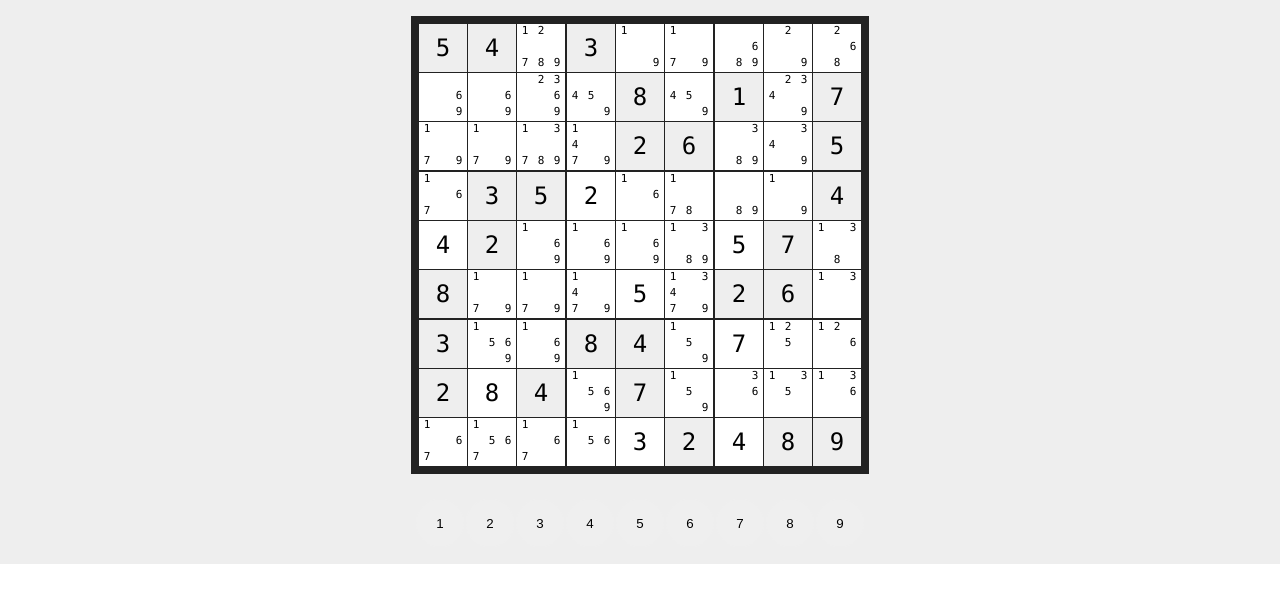
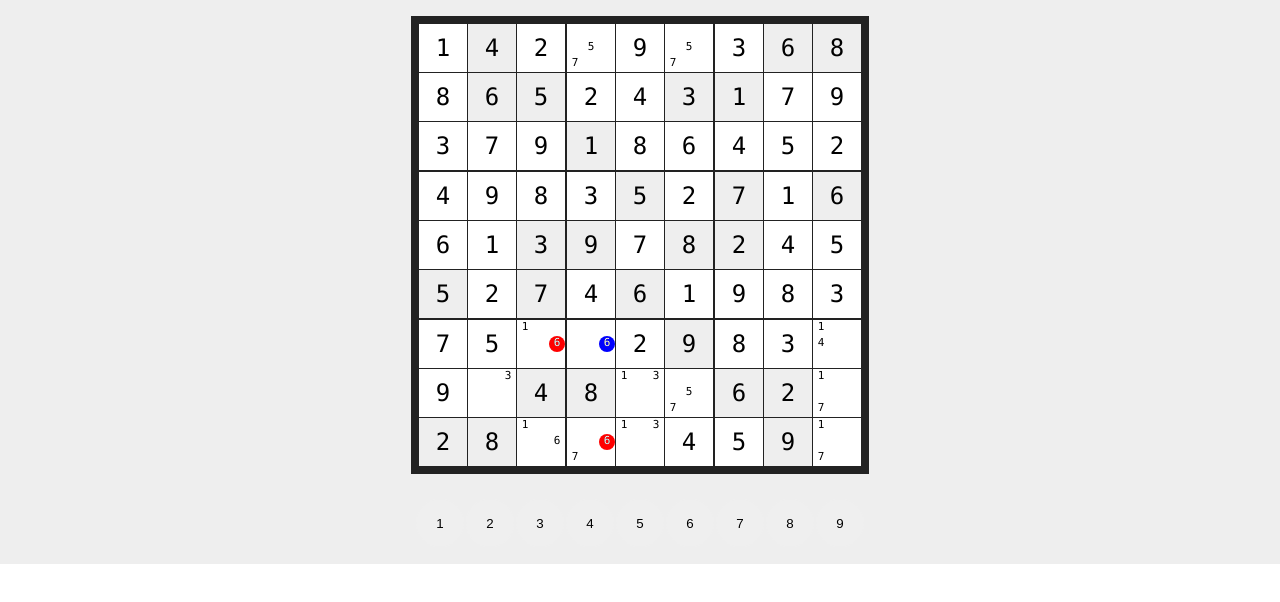
Before and after one commit to bduffany/swagdoku, an Angular app: page / in a window 1280 px wide. Shown: the top 602 px of the page. Built offline with nearby package versions, Linux system fonts and the light colour scheme.

Commit message:
Add rudimentary highlighting.

```diff
--- a/src/app/action.ts
+++ b/src/app/action.ts
@@ -1,3 +1,14 @@
+import { BoardState, BoardCoordinates } from "./state";
+import { getPeers } from "./solver";
+import { filterOut } from "./utils";
+
+export interface Highlight {
+  coordinates: BoardCoordinates;
+  value?: number;
+  marks?: number[];
+  type?: string; // clue|eliminate
+}
+
 export enum ActionType {
   ACTION_GROUP,
   CLEAR_VALUE,
@@ -15,6 +26,43 @@ export interface Action {
   cell?: Element;
 
   value?: number | Array<number>;
+  highlights?: Array<Highlight>;
 
   actions?: Array<Action>;
 }
+
+export function updateState(
+  action: Action,
+  { board, marks: pencilMarks }: BoardState
+): BoardState {
+  if (action.actions) {
+    for (const child of action.actions) {
+      updateState(child, { board, marks: pencilMarks });
+    }
+    return;
+  }
+
+  const { row, col } = action;
+  switch (action.type) {
+    case ActionType.SET_VALUE:
+    case ActionType.CLEAR_VALUE:
+      const value = (action.value as number) || 0;
+      board[row][col] = value;
+      pencilMarks[row][col] = [];
+      // Automatically eliminate value from peers.
+      if (value > 0) {
+        for (const [peerRow, peerCol] of getPeers([row, col]).toArray()) {
+          pencilMarks[peerRow][peerCol] = filterOut(
+            value,
+            pencilMarks[peerRow][peerCol]
+          );
+        }
+      }
+      break;
+    case ActionType.SET_PENCIL_MARKS:
+      const marks = (action.value as Array<number>).sort();
+      board[row][col] = 0;
+      pencilMarks[row][col] = marks;
+      break;
+  }
+}
--- a/src/app/app.component.css
+++ b/src/app/app.component.css
@@ -9,6 +9,9 @@
   --highlighted-value-background-color: orange;
   --highlighted-pencil-mark-background-color: orange;
   --highlighted-pencil-mark-text-color: white;
+
+  --elimination-highlight-color: red;
+  --clue-highlight-color: blue;
 }
 
 .title {
@@ -108,10 +111,18 @@
   align-items: center;
 }
 
-.pencil-mark.highlighted {
+.pencil-mark.highlight {
   background-color: var(--highlighted-pencil-mark-background-color);
   color: var(--highlighted-pencil-mark-text-color);
   border-radius: 8px;
+}
+
+.pencil-mark.highlight.highlight-eliminate {
+  background-color: var(--elimination-highlight-color);
+}
+
+.pencil-mark.highlight.highlight-clue {
+  background-color: var(--clue-highlight-color);
 }
 
 .cell:not(:last-child) {
--- a/src/app/app.component.ts
+++ b/src/app/app.component.ts
@@ -6,10 +6,11 @@ import {
   AfterViewInit
 } from "@angular/core";
 
-import { Action, ActionType } from "./action";
+import { Action, ActionType, Highlight, updateState } from "./action";
 import { DIGITS, INDICES } from "./constants";
-import { Solver } from "./solver";
-import { delay, range, relativeRange } from "./utils";
+import { Solver, getPeers } from "./solver";
+import { delay, range, relativeRange, filterOut } from "./utils";
+import { BoardState, BoardCoordinates } from "./state";
 
 // TODO: load from API?
 // Hard puzzle from websudoku.com
@@ -28,7 +29,10 @@ import { delay, range, relativeRange } from "./utils";
 // ];
 
 const evil1 =
-  "540300000000080107000026005035000004020000070800000260300840000204070000000002089";
+  "040000068065003100000100000000050706003908200507060000000009000004800620280000090";
+
+// const evil2 =
+//  "540300000000080107000026005035000004020000070800000260300840000204070000000002089";
 
 function parseBoard(serializedBoard: string): Array<Array<number>> {
   const board = [...range(9)].map(_ => [...range(9)]);
@@ -146,9 +150,9 @@ export class AppComponent implements AfterViewInit {
           pencilMark.textContent === String(value) &&
           !pencilMark.classList.contains("hidden")
         ) {
-          pencilMark.classList.add("highlighted");
+          pencilMark.classList.add("highlight");
         } else {
-          pencilMark.classList.remove("highlighted");
+          pencilMark.classList.remove("highlight");
         }
       }
       const cells = document.querySelectorAll(".cell");
@@ -172,90 +176,114 @@ export class AppComponent implements AfterViewInit {
       if (action === undefined) {
         return;
       }
-      this.pushAction(action);
-      await delay(500);
+      await this.pushAction(action);
     }
   }
 
-  disableChangeDetectionTrackBy(_, __) {
-    return false;
-  }
-
-  pushAction(action: Action) {
+  async pushAction(action: Action) {
     this.poppedActions = [];
     this.actions.push(action);
 
-    if (action.type === ActionType.ACTION_GROUP) {
-      for (const child of action.actions) {
-        this.doAction(child);
-      }
+    let state: BoardState = naiveDeepCopy({
+      board: this.board,
+      marks: this.pencilMarks
+    });
+    updateState(action, state);
+    if (action.strategyName) {
+      await this.visualizeChanges(action, state);
     } else {
-      this.doAction(action);
+      this.clearHighlights();
     }
-    this.setHighlightedDigit();
+    this.board = state.board;
+    this.pencilMarks = state.marks;
+
+    this.renderState();
   }
 
-  popAction() {
-    const action = this.actions.pop();
-    this.poppedActions.push(action);
-
-    if (action.type === ActionType.ACTION_GROUP) {
-      for (const child of action.actions) {
-        this.undoAction(child);
+  renderState() {
+    for (const i of INDICES) {
+      for (const j of INDICES) {
+        const cell = this.getCell(i, j);
+        if (this.board[i][j] || !this.pencilMarks[i][j]) {
+          this.renderValue(cell, this.board[i][j]);
+        } else {
+          this.renderPencilMarks(cell, this.pencilMarks[i][j]);
+        }
       }
-    } else {
-      this.undoAction(action);
     }
   }
 
-  getCell(row, col) {
-    return this.root.querySelector(`.cell.row-${row}.col-${col}`);
+  popAction() {}
+
+  async visualizeChanges(action: Action, { board, marks }: BoardState) {
+    const highlights: Highlight[] = [
+      ...(action.highlights || []),
+      ...(action.actions || []).flatMap(action => action.highlights || [])
+    ];
+    // Add implicit "eliminate" highlights
+    for (const i of INDICES) {
+      for (const j of INDICES) {
+        for (const oldMark of this.pencilMarks[i][j]) {
+          const removedMarks = [];
+          if (!marks[i][j].includes(oldMark) && board[i][j] === 0) {
+            removedMarks.push(oldMark);
+          }
+          if (removedMarks.length) {
+            highlights.push({
+              coordinates: [i, j],
+              marks: removedMarks,
+              type: "eliminate"
+            });
+          }
+          if (board[i][j] > 0 && this.board[i][j] === 0) {
+            highlights.push({
+              coordinates: [i, j],
+              marks: [board[i][j]],
+              type: "clue"
+            });
+          }
+        }
+      }
+    }
+    this.clearHighlights();
+    this.applyHighlights(highlights);
+    await delay(100);
+    this.clearHighlights();
   }
 
-  doAction(action: Action) {
-    const { row, col } = action;
-    const cell = action.cell || this.getCell(row, col);
-    switch (action.type) {
-      case ActionType.SET_VALUE:
-      case ActionType.CLEAR_VALUE:
-        const value = (action.value as number) || 0;
-        this.board[row][col] = value;
-        this.pencilMarks[row][col] = [];
-        this.renderValue(cell, value);
-        if (value) {
-          this.eliminatePencilMarks(row, col, value);
+  applyHighlights(highlights: Highlight[]) {
+    // TODO: highlight digits as well
+    for (const highlight of highlights) {
+      for (const mark of highlight.marks) {
+        const [row, col] = highlight.coordinates;
+        const markElement = this.root.querySelector(
+          `.row-${row}.col-${col} .pencil-mark-${mark}`
+        );
+        if (!markElement.classList.contains("hidden")) {
+          markElement.classList.add("highlight");
+          markElement.classList.add(`highlight-${highlight.type || "clue"}`);
         }
-        break;
-      case ActionType.SET_PENCIL_MARKS:
-        const marks = (action.value as Array<number>).sort();
-        this.board[row][col] = 0;
-        this.pencilMarks[row][col] = marks;
-        this.renderPencilMarks(cell, marks);
-        break;
+      }
     }
   }
 
-  eliminatePencilMarks(row: number, col: number, digit: number) {
-    const boxRow = Math.floor(row / 3);
-    const boxCol = Math.floor(col / 3);
-    for (const row of relativeRange(boxRow * 3, 3)) {
-      for (const col of relativeRange(boxCol * 3, 3)) {
-        this.eliminatePencilMark(row, col, digit);
+  clearHighlights() {
+    const highlighted = this.root.querySelectorAll(".highlight");
+    for (const element of Array.from(highlighted)) {
+      const classes = [...element.classList];
+      for (const clazz of classes.filter(clazz =>
+        clazz.startsWith("highlight")
+      )) {
+        // Remove 'highlight'and 'highlight-*'classes
+        element.classList.remove(clazz);
       }
-    }
-    for (const row of INDICES) {
-      this.eliminatePencilMark(row, col, digit);
-    }
-    for (const col of INDICES) {
-      this.eliminatePencilMark(row, col, digit);
     }
   }
 
-  eliminatePencilMark(row: number, col: number, digit: number) {
-    const marks = this.pencilMarks[row][col];
-    if (!marks.length || !marks.includes(digit)) return;
-    this.pencilMarks[row][col] = marks.filter(value => value != digit);
-    this.renderPencilMarks(this.getCell(row, col), this.pencilMarks[row][col]);
+  async commitChanges(state: BoardState) {}
+
+  getCell(row: number, col: number): Element {
+    return this.root.querySelector(`.cell.row-${row}.col-${col}`);
   }
 
   undoAction(action) {
@@ -340,3 +368,7 @@ function hide(element: Element) {
 function show(element: Element) {
   element.classList.remove("hidden");
 }
+
+function naiveDeepCopy(object: any) {
+  return JSON.parse(JSON.stringify(object));
+}
--- a/src/app/solver.ts
+++ b/src/app/solver.ts
@@ -1,4 +1,4 @@
-import { Action, ActionType } from "./action";
+import { Action, ActionType, Highlight } from "./action";
 import { INDICES, DIGITS } from "./constants";
 import {
   range,
@@ -10,7 +10,7 @@ import {
   flatten,
   intersectionOf
 } from "./utils";
-import { BoardState, Board, PencilMarks } from "./state";
+import { BoardState, Board, PencilMarks, BoardCoordinates } from "./state";
 
 export enum StrategyId {
   FILL_NUMBERS,
@@ -59,9 +59,6 @@ class CoordinateSet {
 }
 
 type Strategy = (state: BoardState) => Action | undefined;
-
-type BoardCoordinates = [number, number];
-type HouseCoordinates = Array<BoardCoordinates>;
 
 function getBoxRowBoxCol(row: number, col: number): BoardCoordinates {
   return [Math.floor(row / 3), Math.floor(col / 3)];
@@ -125,17 +122,42 @@ function transpose<T>(array: Array<Array<T>>): Array<Array<T>> {
   return [...range(array.length)].map(col => getCol(col, array));
 }
 
+function transposeCoords([row, col]: BoardCoordinates): BoardCoordinates {
+  return [col, row];
+}
+
 /**
  * Given an action that only works in a single axis (either rows or cols but not
  * both), returns a new action that works on both rows and cols.
  * @param action
  */
-function transposeAction<T>(action: Action | undefined) {
+function transposeAction(action: Action | undefined): Action {
   if (action === undefined) return action;
   if (action.actions !== undefined) {
-    return { ...action, actions: action.actions.map(transposeAction) };
+    return {
+      ...action,
+      highlights: transposeHighlights(action.highlights),
+      actions: action.actions.map(transposeAction)
+    };
   }
-  return { ...action, row: action.col, col: action.row };
+  return {
+    ...action,
+    row: action.col,
+    col: action.row,
+    highlights: transposeHighlights(action.highlights)
+  };
+}
+
+function transposeHighlights(
+  highlights: Highlight[] | undefined
+): Highlight[] | undefined {
+  if (!highlights) return undefined;
+  return highlights.map(highlight => {
+    return {
+      ...highlight,
+      coordinates: transposeCoords(highlight.coordinates)
+    };
+  });
 }
 
 function eliminate(digit: number, candidates: Array<number>): Array<number> {
@@ -212,14 +234,6 @@ function tryFindAndEliminateCoverSetOfSize(
   marks: PencilMarks
 ): Action | undefined {
   for (const houseCoords of ALL_HOUSES_COORDINATES) {
-    if (
-      houseCoords.some(([row, col]) => row === 1 && col === 1) &&
-      new Set(houseCoords.map(([row, col]) => row)).size === 1 &&
-      size === 2
-    ) {
-      console.log("!");
-    }
-
     const coverSet = findCoverSetInHouse(size, houseCoords, marks);
     if (coverSet === undefined) {
       continue;
@@ -382,6 +396,8 @@ const STRATEGY_IMPLS: StrategyIndex = {
         }
       }
     }
+
+    const rowStrategy: Strategy = ({ board, marks }) => {
       for (const row of INDICES) {
         for (const digit of DIGITS) {
           const pencilMarkCount = marks[row].filter(marks =>
@@ -398,61 +414,30 @@ const STRATEGY_IMPLS: StrategyIndex = {
           }
         }
       }
-    for (const col of INDICES) {
-      for (const digit of DIGITS) {
-        const column = getCol(col, marks);
-        const pencilMarkCount = column.filter(marks => marks.includes(digit))
-          .length;
-        if (pencilMarkCount === 1) {
-          const [row] = INDICES.filter(i => column[i].includes(digit));
-          return {
-            type: ActionType.SET_VALUE,
-            row,
-            col,
-            value: digit
     };
-        }
-      }
-    }
+
+    return transposableStrategy(rowStrategy)({ board, marks });
   },
-  [StrategyId.LOCKED_CANDIDATE]: ({
-    board,
-    marks
-  }: BoardState): Action | undefined => {
+  [StrategyId.LOCKED_CANDIDATE]: transposableStrategy(
+    ({ board, marks }: BoardState): Action | undefined => {
       for (const boxRow of range(3)) {
         for (const boxCol of range(3)) {
           const boxValues = getBox(boxRow, boxCol, board);
           for (const digit of DIGITS) {
             if (boxValues.includes(digit)) continue;
 
-          // Check if digit is locked to a single row or col.
+            // Check if digit is locked to a single row.
             const candidateMarkRows = new Set<number>();
-          const candidateMarkCols = new Set<number>();
 
             for (const [row, col] of boxRowColumns(boxRow, boxCol)) {
               if (marks[row][col].includes(digit)) {
                 candidateMarkRows.add(row);
-              candidateMarkCols.add(col);
               }
             }
-
             const eliminations = [];
             if (candidateMarkRows.size === 1) {
               const [row] = candidateMarkRows;
               for (const col of colIndicesExcludingBox(boxCol)) {
-              const marksToEliminateFrom = marks[row][col];
-              if (marksToEliminateFrom.includes(digit)) {
-                eliminations.push({
-                  type: ActionType.SET_PENCIL_MARKS,
-                  value: eliminate(digit, marksToEliminateFrom),
-                  row,
-                  col
-                });
-              }
-            }
-          } else if (candidateMarkCols.size === 1) {
-            const [col] = candidateMarkRows;
-            for (const row of rowIndicesExcludingBox(boxRow)) {
                 const marksToEliminateFrom = marks[row][col];
                 if (marksToEliminateFrom.includes(digit)) {
                   eliminations.push({
@@ -474,7 +459,8 @@ const STRATEGY_IMPLS: StrategyIndex = {
         }
       }
       return undefined;
-  },
+    }
+  ),
   [StrategyId.NAKED_PAIR]: nakedSubset(2),
   [StrategyId.NAKED_TRIPLE]: nakedSubset(3),
   [StrategyId.NAKED_QUADRUPLE]: nakedSubset(4),
--- a/src/app/state.ts
+++ b/src/app/state.ts
@@ -5,3 +5,5 @@ export interface BoardState {
   board: Array<Array<number>>;
   marks: Array<Array<Array<number>>>;
 }
+
+export type BoardCoordinates = [number, number];
--- a/src/app/utils.ts
+++ b/src/app/utils.ts
@@ -1,3 +1,7 @@
+export function filterOut<T>(value: T, array: T[]): T[] {
+  return array.filter(v => v !== value);
+}
+
 export function* range(
   lowerOrUpper: number = 0,
   upper: number | undefined = undefined
```
Lines whose indentation alone changed are shown as unchanged.
